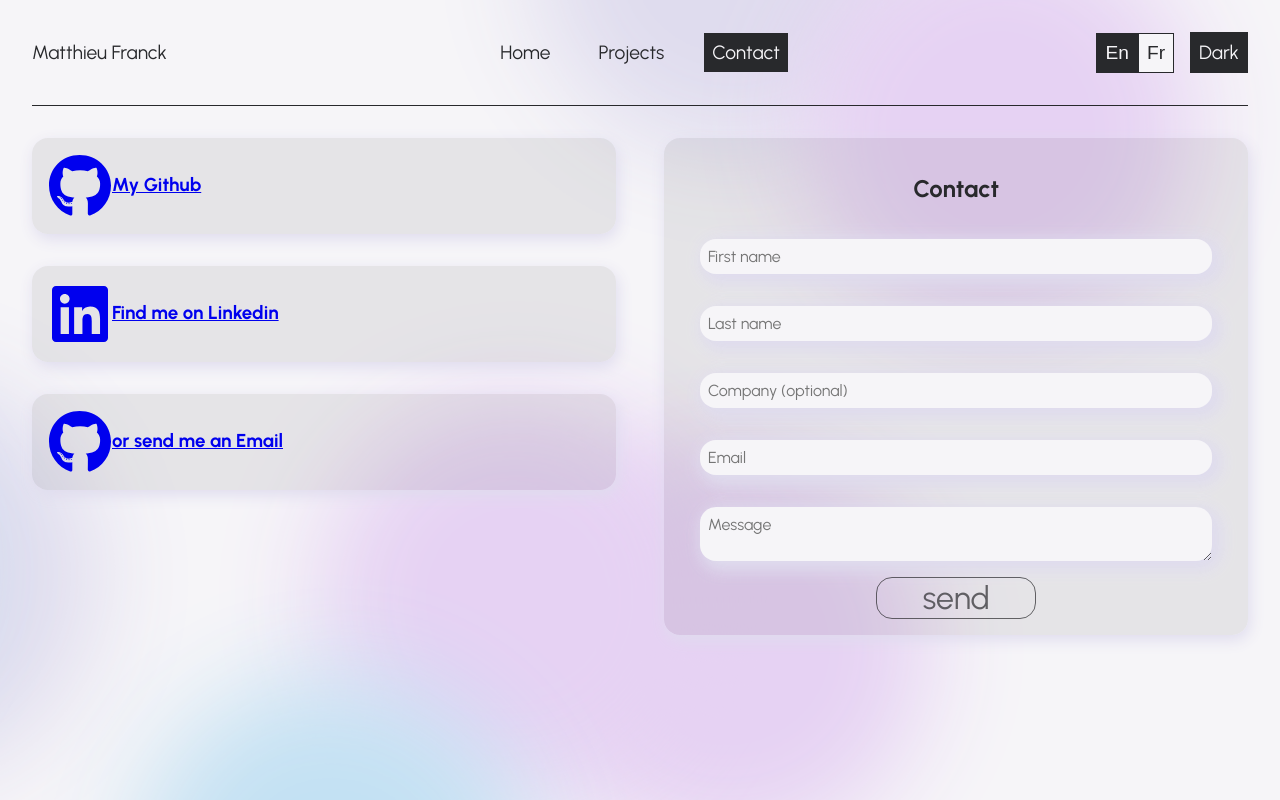
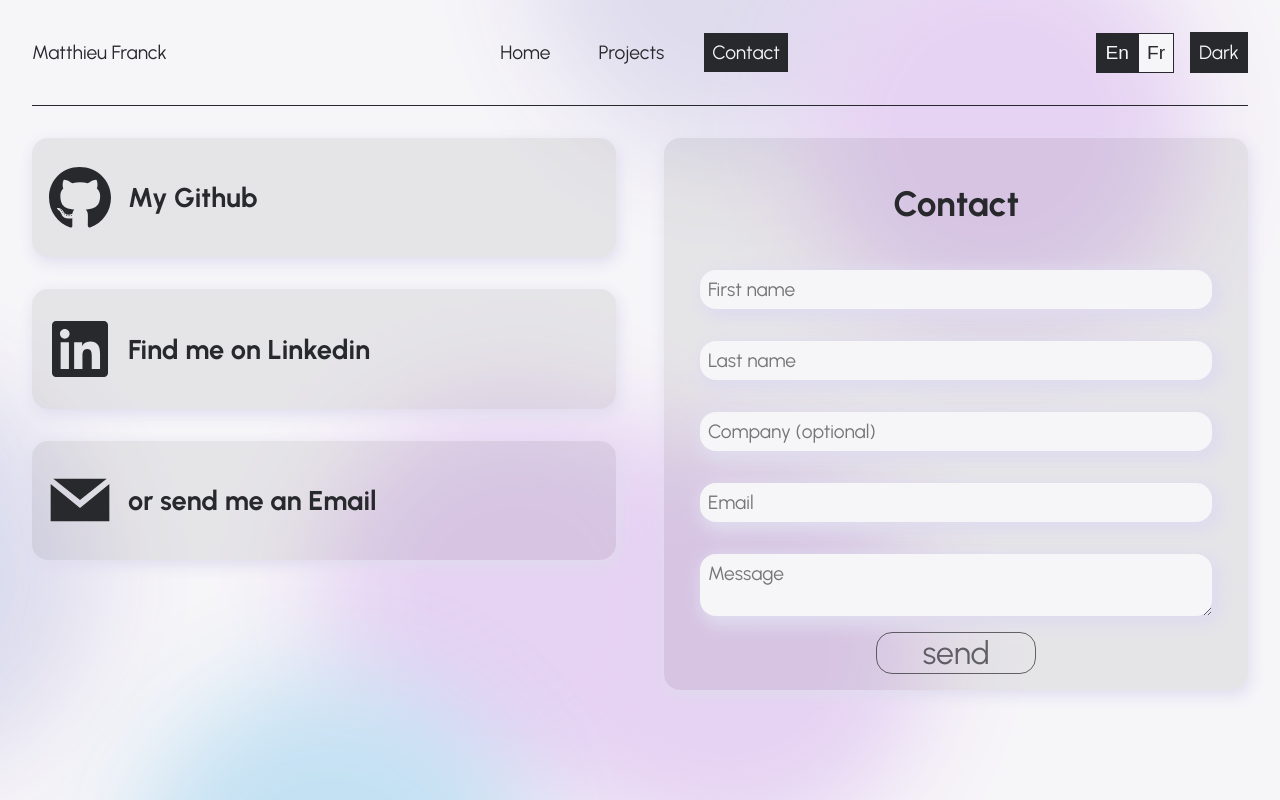
Before and after one commit to Matt-Fr/portfolio, a React (Create React App) app: page /contact in a window 1280 px wide. Built offline with nearby package versions, Linux system fonts and the light colour scheme.

Commit message:
finished the contact page

```diff
--- a/src/components/FormContact.js
+++ b/src/components/FormContact.js
@@ -95,7 +95,9 @@ const FormContact = () => {
         onSubmit="submit"
         className="formContact"
       >
-        <h1>{writeBilingualContent("Contact", "Contactez-moi")}</h1>
+        <h1 className="formContact-title">
+          {writeBilingualContent("Contact", "Contactez-moi")}
+        </h1>
         <input type="hidden" name="form-name" value="contact" />
         <label htmlFor="firstName"></label>
         <input
--- a/src/components/InfoContact.js
+++ b/src/components/InfoContact.js
@@ -2,6 +2,7 @@ import React from "react";
 import { useGlobalContext } from "../context";
 import { FaGithub } from "react-icons/fa";
 import { FaLinkedin } from "react-icons/fa";
+import { GrMail } from "react-icons/gr";
 
 const InfoContact = () => {
   const { writeBilingualContent } = useGlobalContext();
@@ -34,7 +35,7 @@ const InfoContact = () => {
         href="mailto:matthieu_franck@orange.fr"
         className="contactSection-info-link"
       >
-        <FaGithub className="contactSection-info-link-icon" />
+        <GrMail className="contactSection-info-link-icon" />
         <h3 className="contactSection-info-link-title">
           {writeBilingualContent(
             "or send me an Email",
--- a/src/index.scss
+++ b/src/index.scss
@@ -522,6 +522,15 @@ body {
       border-radius: 1rem;
       margin-bottom: 2rem;
       padding: 1rem;
+      align-items: center;
+      text-decoration: none;
+      color: inherit;
+
+      &:hover {
+        color: var(--clr-bcg);
+        background-color: var(--clr-font);
+        transition: 0.5s;
+      }
 
       &::before {
         content: "";
@@ -536,9 +545,14 @@ body {
         z-index: -1;
       }
 
+      &-title {
+        font-size: 1.7rem;
+      }
+
       &-icon {
         width: 4rem;
         height: 4rem;
+        margin-right: 1rem;
       }
     }
   }
@@ -556,6 +570,9 @@ body {
   position: relative;
   box-shadow: 2px 5px 15px 0px var(--clr-span1);
   align-items: center;
+  &-title {
+    font-size: 2.2rem;
+  }
   &-errorMsg {
     color: rgb(221, 151, 151);
   }
@@ -574,7 +591,7 @@ body {
   }
 
   &-input {
-    font-size: 1rem;
+    font-size: 1.2rem;
     margin: 1rem 0;
     padding: 0.5rem;
     background: transparent;
```
